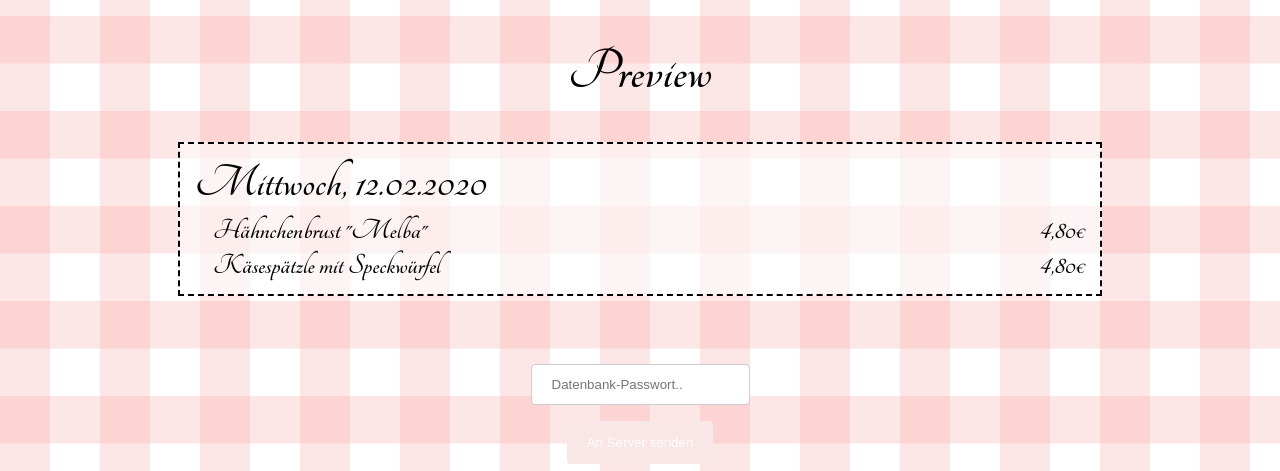
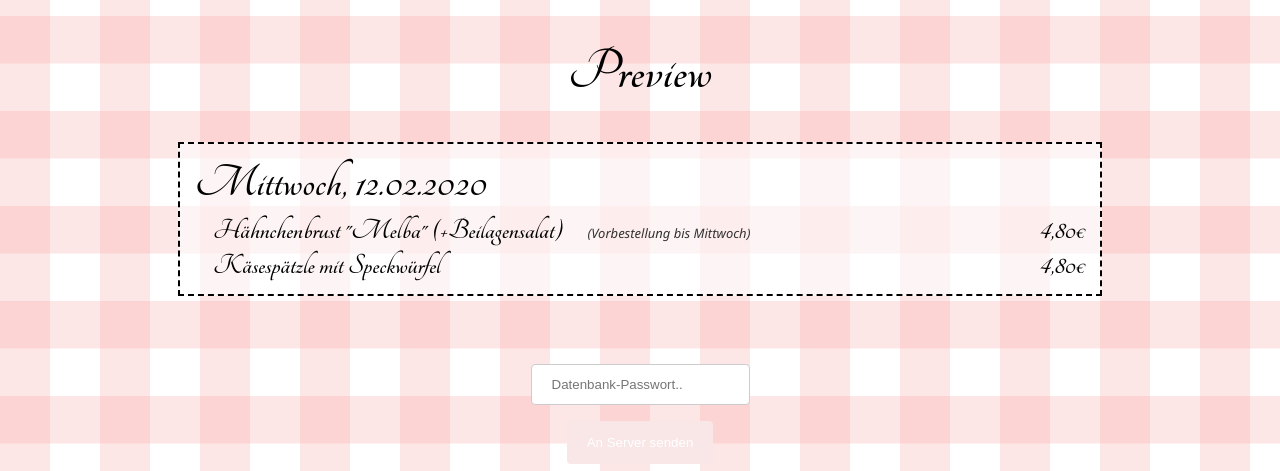
Before and after one commit to Tikitronics/TikiSpeiseplan, a PHP site: page /html/upload.html in a window 1280 px wide. Shown: the part 459-930 px from the top of the page. Run offline with PHP 8.4, Linux system fonts and the light colour scheme.

Commit message:
Zusatz hinzugefügt

```diff
--- a/html/upload.html
+++ b/html/upload.html
@@ -24,7 +24,8 @@
 					<table class="dishtable">
 						<tr>
 							<td>
-								<span class="dish">Hähnchenbrust "Melba"</span>
+								<span class="dish">Hähnchenbrust "Melba" (+Beilagensalat)</span>
+								<span class="addition">(Vorbestellung bis Mittwoch)</span>
 							</td>
 							<td class="priceCell">
 								4,80€
--- a/style.css
+++ b/style.css
@@ -18,6 +18,14 @@ body {
 }
 
 .dish {
+	margin-left: 20px;
+}
+
+.addition {
+	font-family: 'Segoe UI', Tahoma, Geneva, Verdana, sans-serif;
+	color: #333;
+	font-size: small;
+	font-style: italic;
 	margin-left: 20px;
 }
 
```
